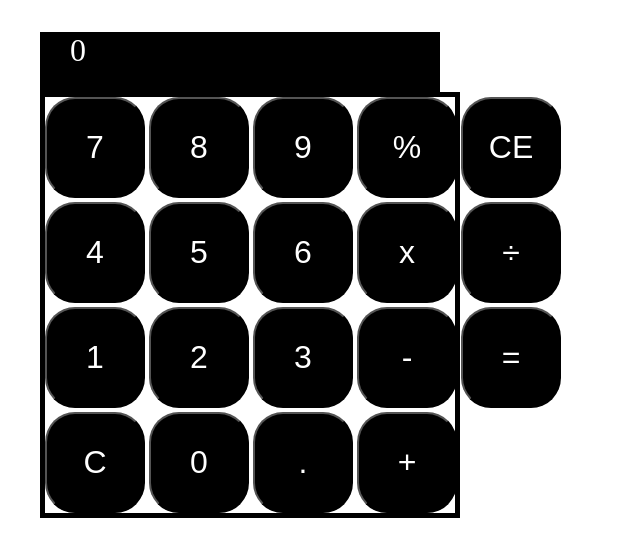
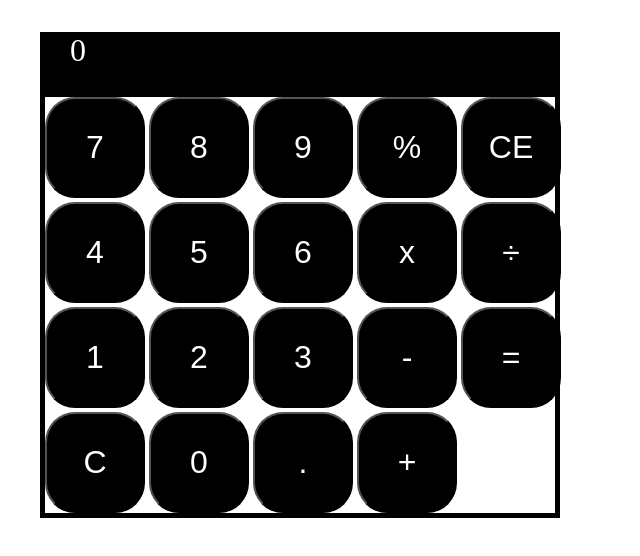
Before and after one commit to ahaziem/js-calcuator, a plain HTML site: page index.html in a window 1280 px wide. Shown: the whole page, without its empty margins (0-640 px from the left). Drawn offline with Linux system fonts and the light colour scheme.

Commit message:
made changes in calculator scss

```diff
--- a/styles/_calculatorbutton.scss
+++ b/styles/_calculatorbutton.scss
@@ -5,15 +5,16 @@ button {
   border-radius: 30%;
   text-align: center;
   justify-content: center;
-    height: 101px;
-    width: 100px;
-    align-items: center;
-    font-size: 2rem;
-    color:$primary-color;
-    background-color: $background-color;
+  height: 101px;
+  width: 100px;
+  align-items: center;
+  font-size: 2rem;
+  color: $primary-color;
+  background-color: $background-color;
 }
 
 .calculator__display {
+  width: 460px;
   font-size: 2rem;
   display: grid;
   height: 60px;
@@ -35,9 +36,13 @@ button {
     "one two three subtraction equal"
     "clear zero decimal addition equal";
   border: 5px solid black;
-  width: 420px;
+  width: 520px;
   top: 50%;
   bottom: 50%;
+
+  &__calulator__button--equals {
+    height: 400px;
+  }
 }
 
 #seven {
```
Also changed, not shown: styles.css, 1 other file.
